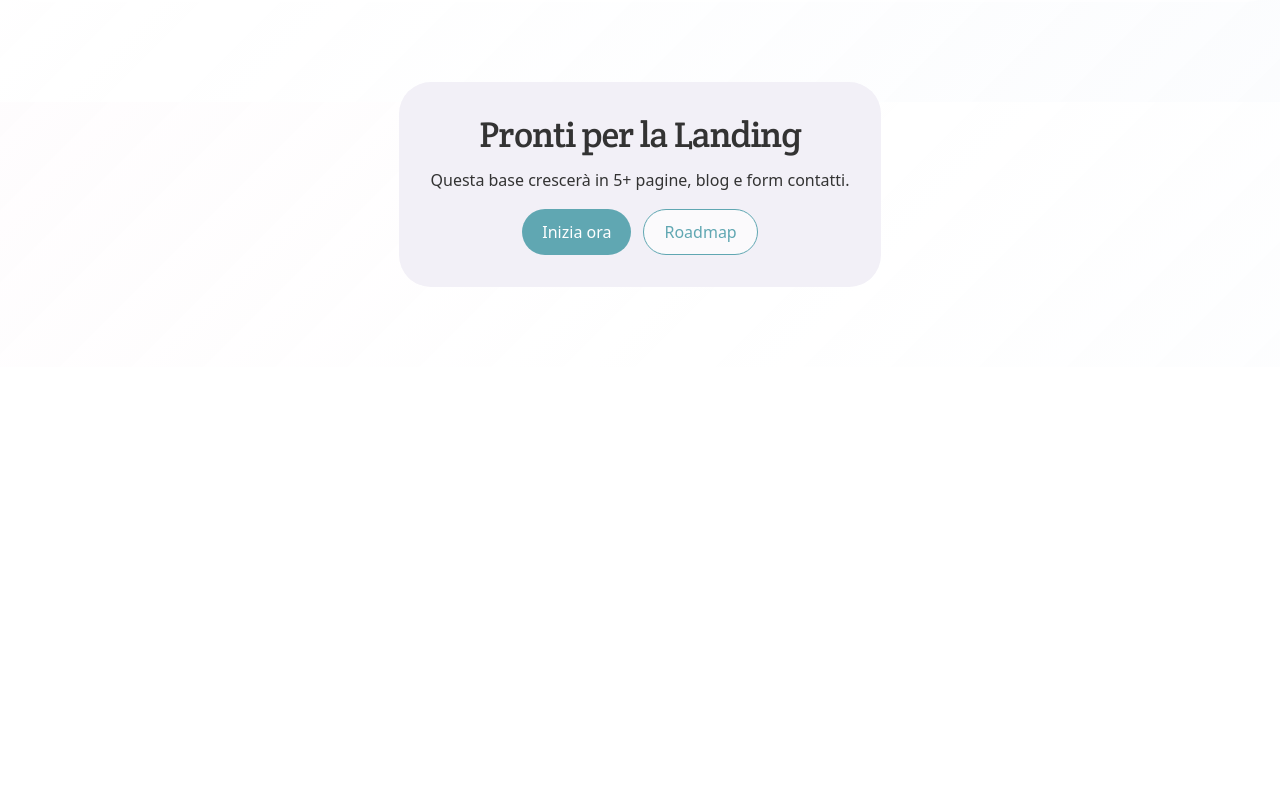
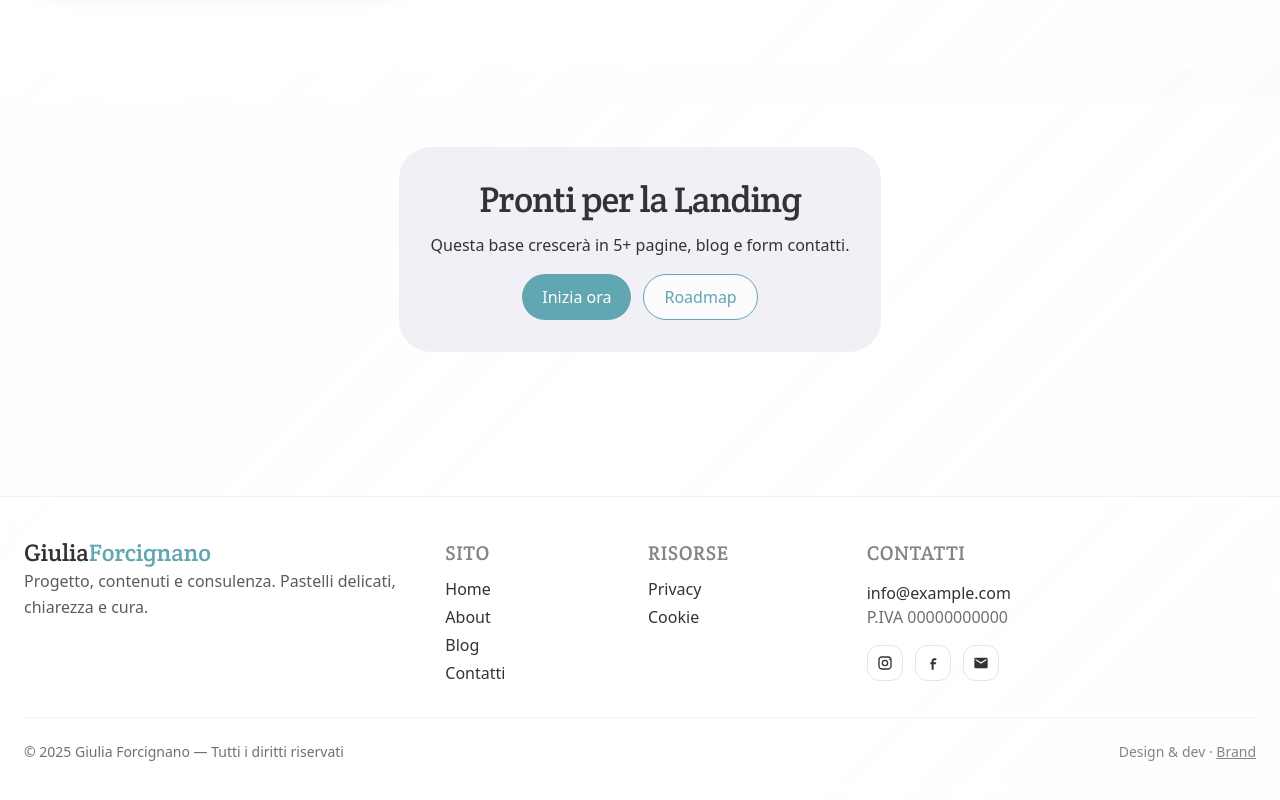
Before and after one commit to Delvezio/giuliaforcignano, a SvelteKit app: page / in a window 1280 px wide. Shown: the part 1498-2298 px from the top of the page. Before the commit the page ends 1865 px from the top, so only its background shows below. Built offline with nearby package versions, Linux system fonts and the light colour scheme.

Commit message:
feat(layout): aggiunto Footer riutilizzabile e montato in +layout.svelte

```diff
--- /dev/null
+++ b/src/lib/components/layout/Footer.svelte
@@ -0,0 +1,75 @@
+<script lang="ts">
+  import Container from '$lib/components/ui/Container.svelte';
+  import Heading from '$lib/components/ui/Heading.svelte';
+  import Paragraph from '$lib/components/ui/Paragraph.svelte';
+
+  const year = new Date().getFullYear();
+  const socials = [
+    { href: 'https://instagram.com/', label: 'Instagram', icon: 'instagram' },
+    { href: 'https://facebook.com/', label: 'Facebook', icon: 'facebook' },
+    { href: 'mailto:info@example.com', label: 'Email', icon: 'mail' }
+  ];
+</script>
+
+<footer class="mt-16 border-t border-black/5 bg-white/70 backdrop-blur supports-backdrop-filter:bg-white/60">
+  <Container className="py-10">
+    <div class="grid gap-8 md:grid-cols-3">
+      <!-- Brand -->
+      <div class="space-y-2">
+        <a href="/" class="font-heading text-2xl text-ink">
+          Giulia<span class="text-accent1">Forcignano</span>
+        </a>
+        <Paragraph className="opacity-80">
+          Progetto, contenuti e consulenza. Pastelli delicati, chiarezza e cura.
+        </Paragraph>
+      </div>
+
+      <!-- Menu -->
+      <nav class="grid grid-cols-2 gap-4">
+        <div class="space-y-2">
+          <Heading level={5} className="uppercase tracking-wide text-xs opacity-60">Sito</Heading>
+          <ul class="space-y-1">
+            <li><a class="hover:underline" href="/">Home</a></li>
+            <li><a class="hover:underline" href="/about">About</a></li>
+            <li><a class="hover:underline" href="/blog">Blog</a></li>
+            <li><a class="hover:underline" href="/contact">Contatti</a></li>
+          </ul>
+        </div>
+        <div class="space-y-2">
+          <Heading level={5} className="uppercase tracking-wide text-xs opacity-60">Risorse</Heading>
+          <ul class="space-y-1">
+            <li><a class="hover:underline" href="/privacy">Privacy</a></li>
+            <li><a class="hover:underline" href="/cookies">Cookie</a></li>
+          </ul>
+        </div>
+      </nav>
+
+      <!-- Contatti / Social -->
+      <div class="space-y-3">
+        <Heading level={5} className="uppercase tracking-wide text-xs opacity-60">Contatti</Heading>
+        <div>
+          <a class="block hover:underline" href="mailto:info@example.com">info@example.com</a>
+          <span class="block opacity-70">P.IVA 00000000000</span>
+        </div>
+        <div class="flex items-center gap-3 pt-1">
+          {#each socials as s}
+            <a href={s.href} aria-label={s.label} class="w-9 h-9 grid place-items-center rounded-xl border border-black/10 hover:bg-accent1-50">
+              {#if s.icon === 'instagram'}
+                <svg viewBox="0 0 24 24" class="w-4 h-4" fill="currentColor"><path d="M7 2C4.243 2 2 4.243 2 7v10c0 2.757 2.243 5 5 5h10c2.757 0 5-2.243 5-5V7c0-2.757-2.243-5-5-5H7zm0 2h10c1.654 0 3 1.346 3 3v10c0 1.654-1.346 3-3 3H7c-1.654 0-3-1.346-3-3V7c0-1.654 1.346-3 3-3zm12 1.5a1 1 0 100 2 1 1 0 000-2zM12 7a5 5 0 100 10 5 5 0 000-10zm0 2a3 3 0 110 6 3 3 0 010-6z"/></svg>
+              {:else if s.icon === 'facebook'}
+                <svg viewBox="0 0 24 24" class="w-4 h-4" fill="currentColor"><path d="M13 22v-8h3l1-3h-4V9a1 1 0 011-1h3V5h-3a4 4 0 00-4 4v2H8v3h2v8h3z"/></svg>
+              {:else if s.icon === 'mail'}
+                <svg viewBox="0 0 24 24" class="w-4 h-4" fill="currentColor"><path d="M20 4H4a2 2 0 00-2 2v12a2 2 0 002 2h16a2 2 0 002-2V6a2 2 0 00-2-2zm0 4l-8 5-8-5V6l8 5 8-5v2z"/></svg>
+              {/if}
+            </a>
+          {/each}
+        </div>
+      </div>
+    </div>
+
+    <div class="mt-8 pt-6 border-t border-black/5 text-sm flex flex-col md:flex-row items-center justify-between gap-3">
+      <span class="opacity-70">© {year} Giulia Forcignano — Tutti i diritti riservati</span>
+      <span class="opacity-60">Design & dev · <a class="underline hover:no-underline" href="/">Brand</a></span>
+    </div>
+  </Container>
+</footer>
--- a/src/lib/components/layout/Nav.svelte
+++ b/src/lib/components/layout/Nav.svelte
@@ -22,7 +22,7 @@
     <Container className="h-16 flex items-center justify-between">
       <!-- Logo -->
       <a href="/" class="font-heading text-2xl text-ink">
-        Giulia<span class="text-accent1">Forcignano</span>
+        Giulia<span class="text-accent1 italic">Forcignanò</span>
       </a>
 
       <!-- Desktop nav -->
--- a/src/routes/+layout.svelte
+++ b/src/routes/+layout.svelte
@@ -1,12 +1,9 @@
 <script lang="ts">
-	import './layout.css';
-	import favicon from '$lib/assets/favicon.svg';
-
-	let { children } = $props();
+  import './layout.css';
+  import Nav from '$lib/components/layout/Nav.svelte';
+  import Footer from '$lib/components/layout/Footer.svelte';
 </script>
 
-<svelte:head>
-	<link rel="icon" href={favicon} />
-</svelte:head>
-
-{@render children()}
+<Nav />
+<slot />
+<Footer />
```
